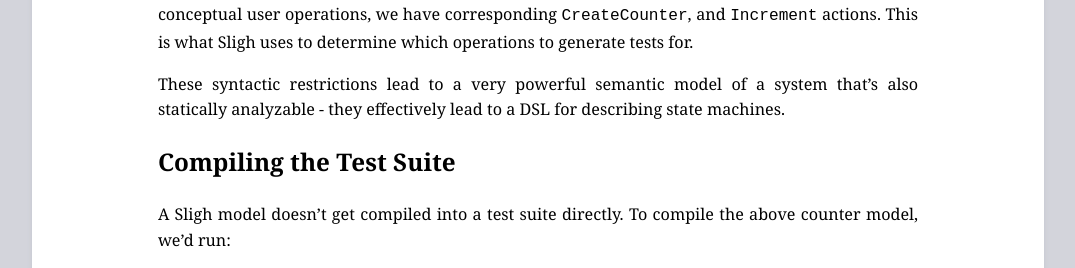
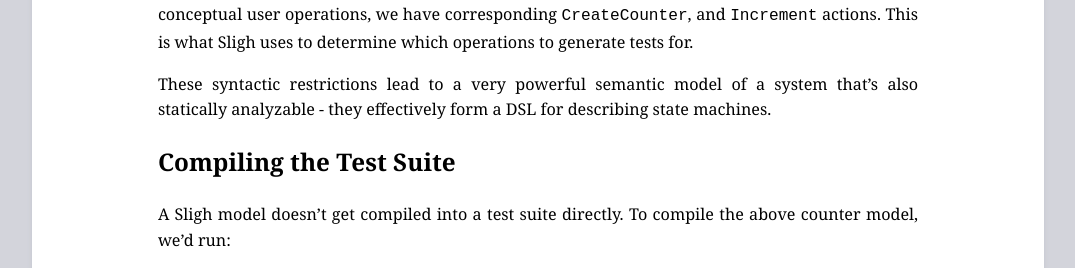
Before and after one commit to amw-zero/concerning_quality, a Jekyll site: the page built from _posts/2023-08-22-test-compilation.md, in a window 1280 px wide and 900 px high, scrolled down 3703 px. Shown: the part 187-455 px from the top of the window, without its empty margins (102-1177 px from the left). Built offline with Jekyll 4.4.1, drawn with Linux system fonts in a browser that asks for light colours; nearby versions of some CDN libraries.

Commit message:
wording.

```diff
--- a/_posts/2023-08-22-test-compilation.md
+++ b/_posts/2023-08-22-test-compilation.md
@@ -135,7 +135,7 @@
 
 Sligh processes also support nested `def`s which define system _actions_. System actions are the atomic ways that the system state can change, like adding or incrementing counters. For those conceptual user operations, we have corresponding `CreateCounter`, and `Increment` actions. This is what Sligh uses to determine which operations to generate tests for.
 
-These syntactic restrictions lead to a very powerful semantic model of a system that's also statically analyzable - they effectively lead to a DSL for describing state machines.
+These syntactic restrictions lead to a very powerful semantic model of a system that's also statically analyzable - they effectively form a DSL for describing state machines.
 
 # Compiling the Test Suite
 
```
